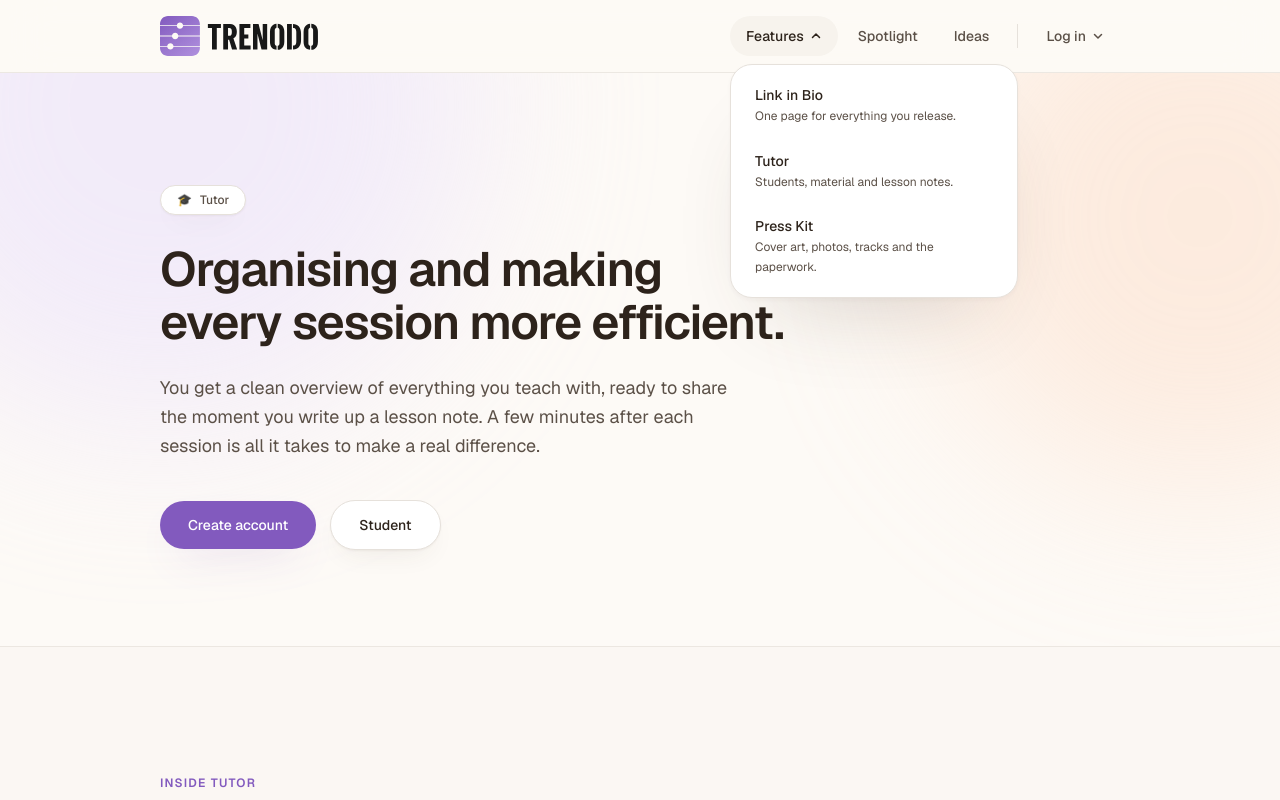
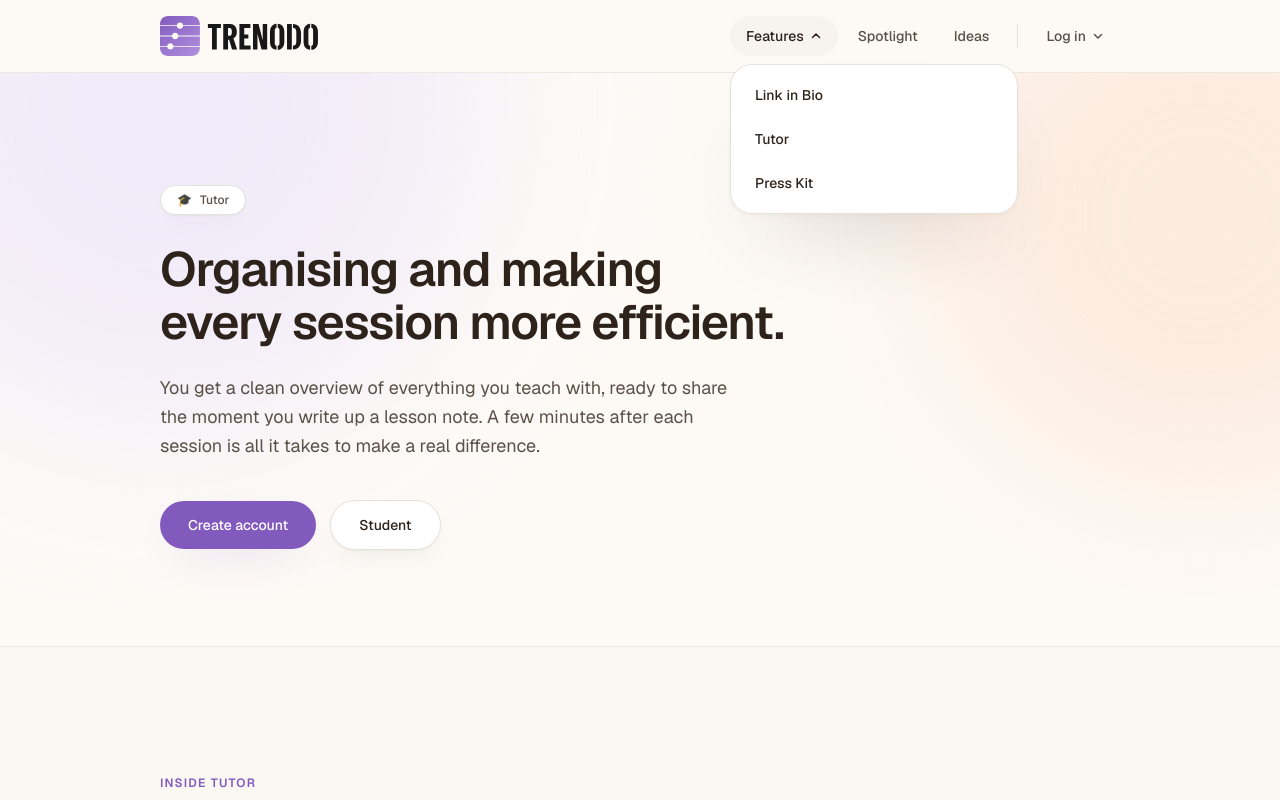
Before and after one commit to glen-michaelsen/hedwig, a Next.js app: page /tutoring in a window 1280 px wide. Both pictures are taken after a click on the button "Features". Shown: the top 800 px of the page. Built offline with nearby package versions, Linux system fonts and the light colour scheme.

Commit message:
Nav dropdowns: drop the description line under each item
GM-41

```diff
--- a/app/_components/nav-items.ts
+++ b/app/_components/nav-items.ts
@@ -1,8 +1,6 @@
 export type NavItem = {
   href: string;
   label: string;
-  /** One line of context, shown under the label in the dropdown. */
-  description: string;
 };
 
 /*
@@ -18,28 +16,12 @@ export type NavItem = {
  * second list to keep in step.
  */
 export const featureItems: NavItem[] = [
-  {
-    href: "/link-in-bio",
-    label: "Link in Bio",
-    description: "One page for everything you release.",
-  },
-  {
-    href: "/tutoring",
-    label: "Tutor",
-    description: "Students, material and lesson notes.",
-  },
-  {
-    href: "/press-kit",
-    label: "Press Kit",
-    description: "Cover art, photos, tracks and the paperwork.",
-  },
+  { href: "/link-in-bio", label: "Link in Bio" },
+  { href: "/tutoring", label: "Tutor" },
+  { href: "/press-kit", label: "Press Kit" },
 ];
 
 export const loginItems: NavItem[] = [
-  { href: "/login", label: "Student", description: "Phone number and PIN." },
-  {
-    href: "/account/login",
-    label: "Musician",
-    description: "Email and password.",
-  },
+  { href: "/login", label: "Student" },
+  { href: "/account/login", label: "Musician" },
 ];
--- a/app/_components/site-nav.tsx
+++ b/app/_components/site-nav.tsx
@@ -91,12 +91,9 @@ function Dropdown({
             <Link
               key={item.href}
               href={item.href}
-              className={`block rounded-2xl px-4 py-3 transition-colors hover:bg-surface-muted ${focusable}`}
+              className={`block rounded-2xl px-4 py-3 text-sm font-medium transition-colors hover:bg-surface-muted ${focusable}`}
             >
-              <span className="block text-sm font-medium">{item.label}</span>
-              <span className="mt-0.5 block text-xs leading-relaxed text-muted">
-                {item.description}
-              </span>
+              {item.label}
             </Link>
           ))}
         </div>
@@ -275,12 +272,9 @@ function MobileSection({ title, items }: { title: string; items: NavItem[] }) {
         <Link
           key={item.href}
           href={item.href}
-          className={`block rounded-2xl px-4 py-3 transition-colors hover:bg-surface-muted ${focusable}`}
+          className={`block rounded-2xl px-4 py-3 text-sm font-medium transition-colors hover:bg-surface-muted ${focusable}`}
         >
-          <span className="block text-sm font-medium">{item.label}</span>
-          <span className="mt-0.5 block text-xs text-muted">
-            {item.description}
-          </span>
+          {item.label}
         </Link>
       ))}
     </div>
```
